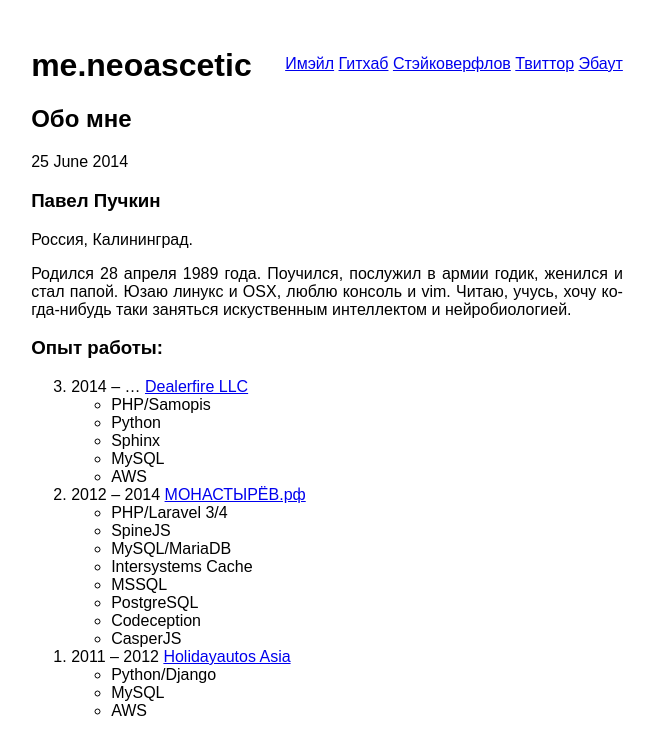
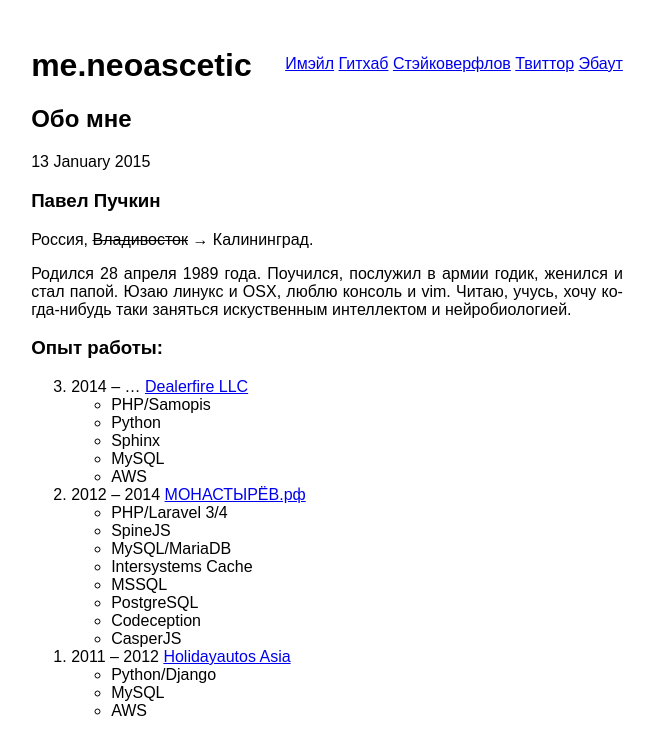
Before and after one commit to hacknug/iguides, a Jekyll site: the page built from about/index.html, in a window 1280 px wide. Shown: the top 755 px of the page, without its empty margins (313-967 px from the left). Built offline with Jekyll 4.4.1, drawn with Linux system fonts in a browser that asks for light colours; Markdown is read by kramdown in place of the engine named in the settings; a style sheet for code colours, icons or effects is not loaded.

Commit message:
Update ABOUTME

```diff
--- a/about/index.html
+++ b/about/index.html
@@ -1,6 +1,6 @@
 ---
 title: Обо мне
-date: 2014-06-25 00:00
+date: 2015-01-13 00:00
 comments_disabled: true
 ---
 
@@ -8,9 +8,9 @@ comments_disabled: true
 
   <section class="h-card vcard p-contact contact">
     <h1 class="p-name fn">Павел Пучкин</h1>
-    <p class="adr">
+    <p class="h-adr adr">
       <span class="p-country-name country-name">Россия</span>,
-      <span class="p-locality locality">Калининград</span>.
+      <del>Владивосток</del> → <span class="p-locality locality">Калининград</span>.
     </p>
     <p class="p-summary summary">
       Родился <time class="dt-bday bday" datetime="1989-04-28">28 апреля 1989</time> года.
```
